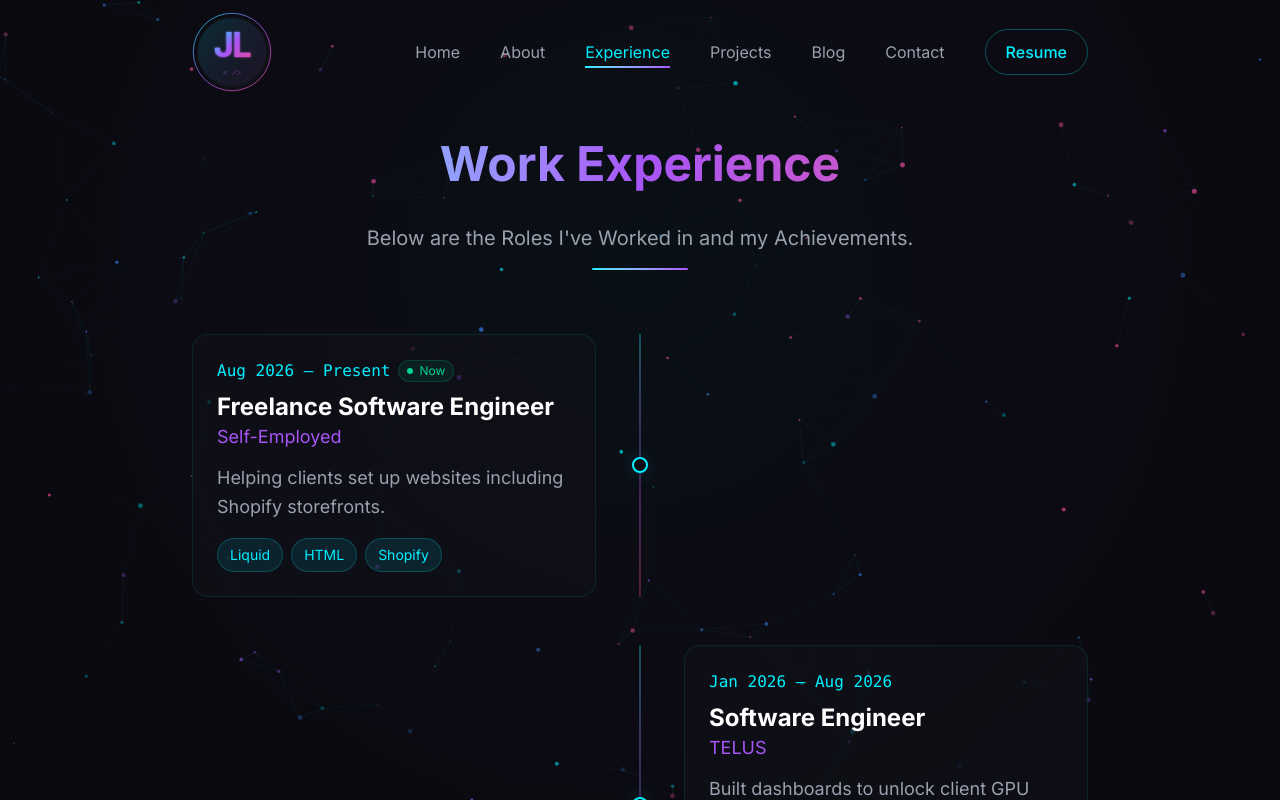
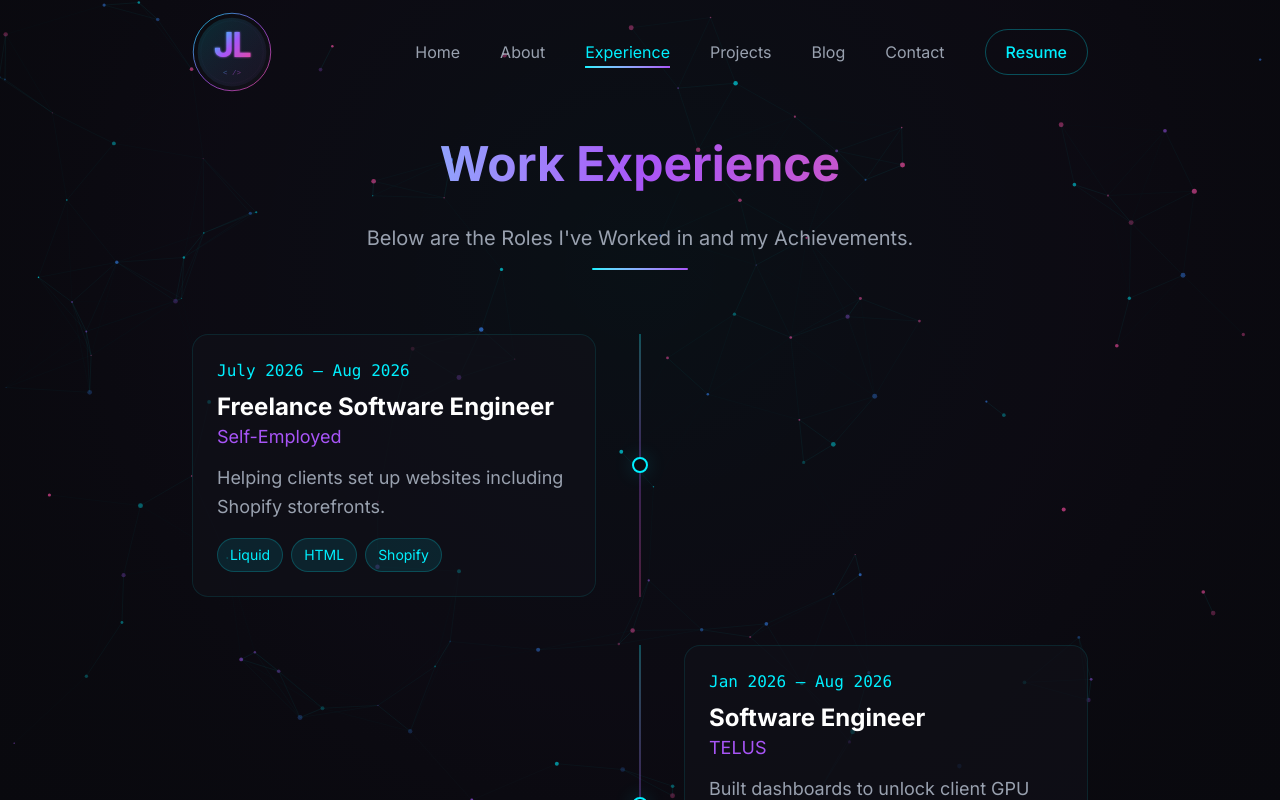
Before and after one commit to jeffreyl45/jefflu2, a React (Vite) app: page /#/experience in a window 1280 px wide. Shown: the top 800 px of the page. Built offline with nearby package versions, Linux system fonts and the light colour scheme.

Commit message:
updated experience

```diff
--- a/src/sections/Experience.jsx
+++ b/src/sections/Experience.jsx
@@ -4,10 +4,9 @@ const experience = [
   {
     title: 'Freelance Software Engineer',
     company: 'Self-Employed',
-    period: 'Aug 2026 – Present',
+    period: 'July 2026 – Aug 2026',
     description: 'Helping clients set up websites including Shopify storefronts.',
     tech: ['Liquid', 'HTML', 'Shopify'],
-    current: true,
   },
   {
     title: 'Software Engineer',
```
